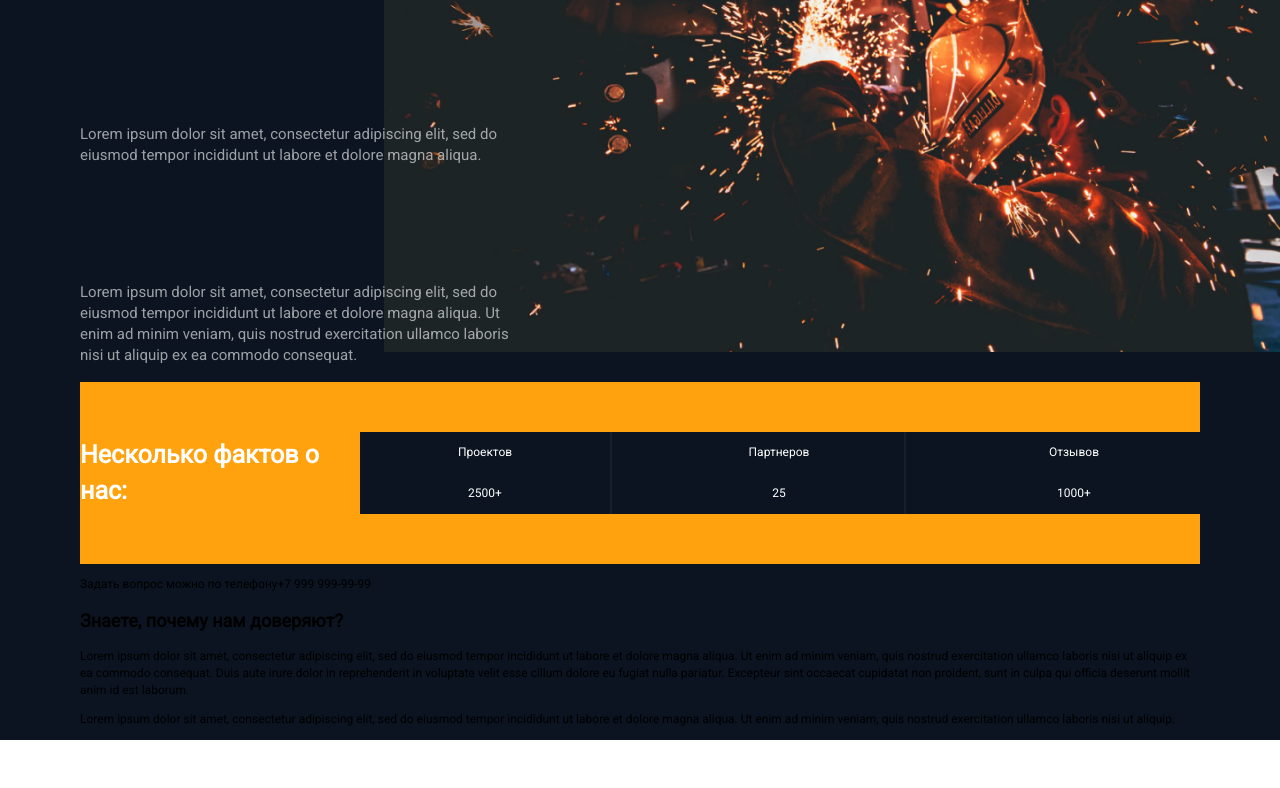
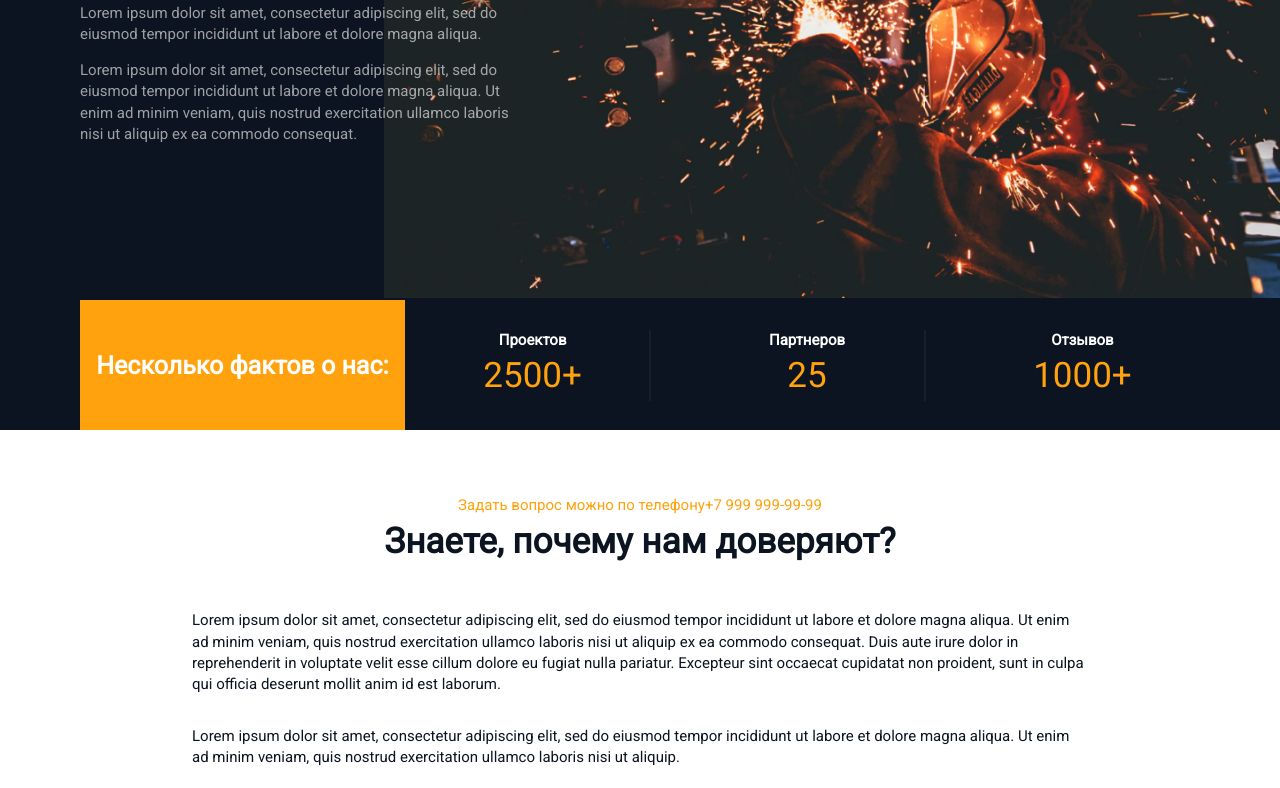
Before and after one commit to mrDen4/spc, a plain HTML site: page build/about.html in a window 1280 px wide. Shown: the part 230-1018 px from the top of the page. Drawn offline with nearby package versions, Linux system fonts and the light colour scheme.

Commit message:
add about page with css

```diff
--- a/build/about.html
+++ b/build/about.html
@@ -46,7 +46,9 @@
                     </p>
                 </div>
                 <div class="about__facts">
+                    <div class="facts__subtitle">
                         <h2 class="facts__title">Несколько фактов о нас:</h2>
+                    </div>
                     <ul class="facts__list">
                         <li class="list__item">
                             <p class="item__name">Проектов</p>
@@ -62,14 +64,20 @@
                         </li>
                     </ul>
                 </div>
+            </div>
+        </section>
+        <section class="know">
+            <div class="container know__container">
                 <div class="about__content">
                     <p class="content__subtitle">Задать вопрос можно по телефону+7 999 999-99-99 </p>
                     <h2 class="content__title">Знаете, почему нам доверяют?</h2>
+                    <div class="content__about">
                         <p class="content__text">
                             Lorem ipsum dolor sit amet, consectetur adipiscing elit, sed do eiusmod tempor incididunt ut
                             labore et dolore magna aliqua. Ut enim ad minim veniam, quis nostrud exercitation ullamco
                             laboris nisi ut aliquip ex ea commodo consequat. Duis aute irure dolor in reprehenderit in
-                        voluptate velit esse cillum dolore eu fugiat nulla pariatur. Excepteur sint occaecat cupidatat
+                            voluptate velit esse cillum dolore eu fugiat nulla pariatur. Excepteur sint occaecat
+                            cupidatat
                             non proident, sunt in culpa qui officia deserunt mollit anim id est laborum.
                         </p>
                         <p class="content__text">
@@ -77,6 +85,7 @@
                             labore et dolore magna aliqua. Ut enim ad minim veniam, quis nostrud exercitation ullamco
                             laboris nisi ut aliquip.
                         </p>
+                    </div>
                 </div>
             </div>
         </section>
--- a/src/styles/layout/_about.scss
+++ b/src/styles/layout/_about.scss
@@ -1,6 +1,7 @@
 .about {
     position: relative;
     background: $black;
+    padding-top: 100px;
 
     .about__bg {
         background: url(../images/about.png) center center no-repeat;
@@ -10,11 +11,10 @@
         top: 0;
         right: 0;
         width: 70%;
-        height: 60%;
+        height: 80%;
     }
 
     .about__text {
-        padding-top: 100px;
         color: #ffffff;
         z-index: 10;
         width: 40%;
@@ -26,6 +26,7 @@
         .about__title {
             font-size: 50px;
             font-weight: bold;
+            margin-bottom: 20px;
         }
 
         .about__text {
@@ -39,11 +40,19 @@
         display: flex;
         align-items: center;
         justify-content: space-between;
-        background: $orange;
-        padding: 50px 0;
+        margin-top: 140px;
+        height: 130px;
+
+        .facts__subtitle {
+            width: 29%;
+            height: 100%;
+            background: $orange;
+            display: flex;
+            align-items: center;
+            justify-content: center;
+        }
 
         .facts__title {
-            width: 25%;
             font-size: 25px;
             font-weight: bold;
             margin: 0;
@@ -53,7 +62,7 @@
             display: flex;
             align-items: center;
             justify-content: space-between;
-            width: 75%;
+            width: 70%;
             background: $black;
             height: 100%;
 
@@ -67,7 +76,62 @@
                 &:last-child {
                     border-right: none;
                 }
+
+                .item__name {
+                    font-size: 15px;
+                    font-weight: bold;
+                    color: #ffffff;
+                    margin: 0;
+                }
+
+                .item__num {
+                    color: $orange;
+                    font-size: 35px;
+                    margin: 0;
+                }
             }
         }
     }
 }
+
+.know {
+    padding-top: 50px;
+
+    .about__content {
+        display: flex;
+        flex-direction: column;
+        align-items: center;
+        justify-content: center;
+    }
+    .know__container {
+        align-items: center;
+        justify-content: center;
+    }
+
+    .content__subtitle {
+        font-size: 15px;
+        color: $orange;
+        text-align: center;
+        margin-bottom: 0;
+    }
+
+    .content__title {
+        font-size: 35px;
+        color: $black;
+        text-align: center;
+        margin-top: 0;
+    }
+
+    .content__about {
+        width: 80%;
+        display: flex;
+        flex-direction: column;
+        align-items: center;
+        justify-content: center;
+    }
+
+    .content__text {
+        color: $black;
+        font-size: 15px;
+    }
+}
```
Also changed, not shown: src/template/about.html (+10 -1 lines), build/assets/styles/main.css. Lines whose indentation alone changed are shown as unchanged.
